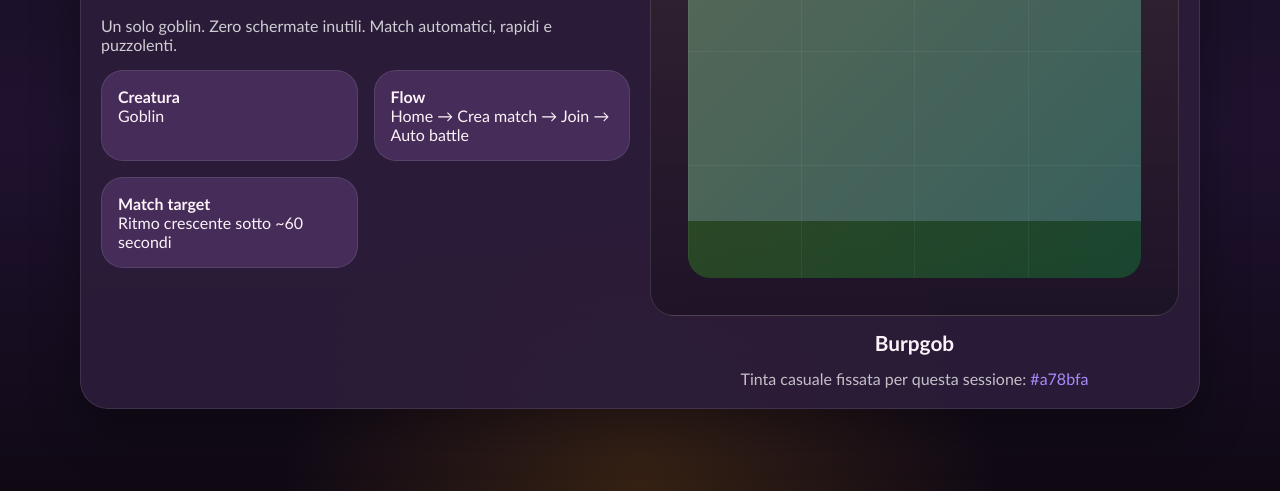
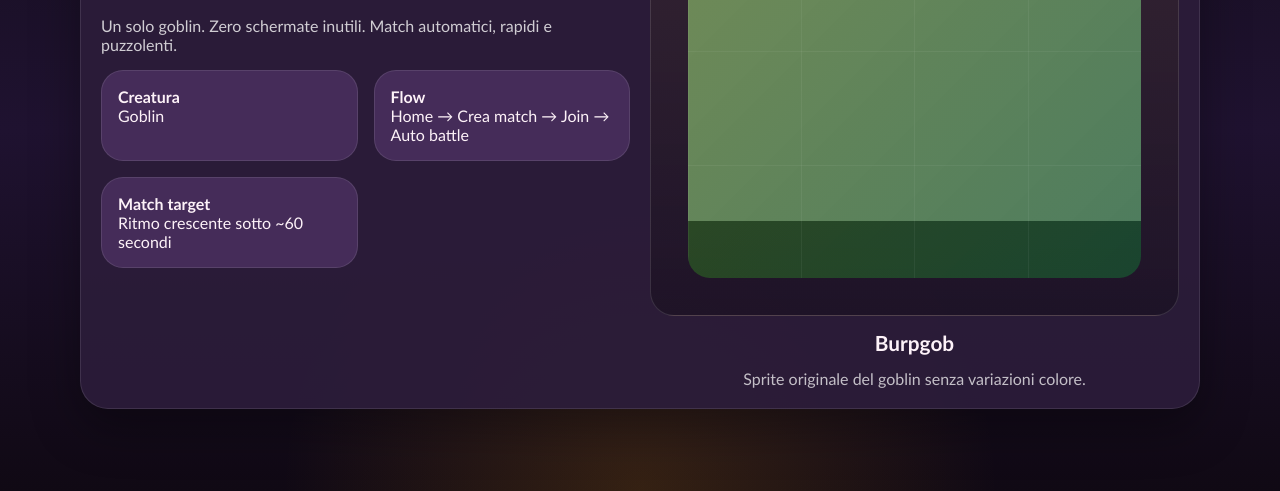
Before and after one commit to barbierir/FF_Lite, a plain HTML site: page index.html in a window 1280 px wide. Shown: the part 309-800 px from the top of the page. Drawn offline with Linux system fonts and the light colour scheme.

Commit message:
Remove fighter color variation

```diff
--- a/app.js
+++ b/app.js
@@ -1,7 +1,6 @@
 const STORAGE_KEYS = {
   leaderboard: 'ff-lite-leaderboard',
   playerName: 'ff-lite-player-name',
-  playerTint: 'ff-lite-player-tint',
 };
 
 const SPRITES = {
@@ -43,7 +42,6 @@ const ANIMATION_CONFIG = {
 };
 const NAME_PREFIXES = ['Stink', 'Bog', 'Snort', 'Muck', 'Grim', 'Snot', 'Burp', 'Fizzle', 'Crust', 'Toad'];
 const NAME_SUFFIXES = ['nibbler', 'belch', 'toes', 'whiff', 'sniffer', 'rump', 'fizzle', 'gob', 'blast', 'morsel'];
-const TINTS = ['#22c55e', '#84cc16', '#f59e0b', '#38bdf8', '#f472b6', '#a78bfa', '#fb7185'];
 const channel = 'BroadcastChannel' in window ? new BroadcastChannel('ff-lite-match') : null;
 
 const state = {
@@ -185,15 +183,10 @@ function generateFunnyName(seed = crypto.randomUUID()) {
   const suffix = pickDeterministic(NAME_SUFFIXES, `${seed}:s`);
   return `${prefix}${suffix}`;
 }
-function generateTint(seed = crypto.randomUUID()) {
-  return pickDeterministic(TINTS, `${seed}:t`);
-}
 function loadLocalPlayer() {
   const name = localStorage.getItem(STORAGE_KEYS.playerName) || generateFunnyName();
-  const tint = localStorage.getItem(STORAGE_KEYS.playerTint) || generateTint(name);
   localStorage.setItem(STORAGE_KEYS.playerName, name);
-  localStorage.setItem(STORAGE_KEYS.playerTint, tint);
-  return { id: crypto.randomUUID(), name, tint };
+  return { id: crypto.randomUUID(), name };
 }
 function loadLeaderboard() {
   try { return JSON.parse(localStorage.getItem(STORAGE_KEYS.leaderboard) || '[]'); }
@@ -225,19 +218,11 @@ class SpriteSheetAnimator {
     this.ended = null;
     this.image = null;
     this.imageCache = new Map();
-    this.tint = opts.tint || '#22c55e';
     this.flip = opts.flip ?? 1;
     this.frameWidth = 0;
     this.frameHeight = 0;
     this.ctx = this.canvas?.getContext('2d', { willReadFrequently: true });
-    this.offscreenCanvas = document.createElement('canvas');
-    this.offscreenCtx = this.offscreenCanvas.getContext('2d', { willReadFrequently: true });
-    this.setTint(this.tint);
     this.setFlip(this.flip);
-  }
-  setTint(tint) {
-    this.tint = tint;
-    if (this.current && this.image) this.drawFrame();
   }
   setFlip(flip) {
     this.flip = flip;
@@ -301,36 +286,19 @@ class SpriteSheetAnimator {
     this.tick();
   }
   resizeCanvases() {
-    for (const canvas of [this.canvas, this.offscreenCanvas]) {
+    for (const canvas of [this.canvas]) {
       if (!canvas) continue;
       canvas.width = this.frameWidth;
       canvas.height = this.frameHeight;
     }
   }
   drawFrame() {
-    if (!this.ctx || !this.offscreenCtx || !this.image) return;
+    if (!this.ctx || !this.image) return;
     const col = this.frame % this.cols;
     const row = Math.floor(this.frame / this.cols);
     const sx = col * this.frameWidth;
     const sy = row * this.frameHeight;
 
-    this.offscreenCtx.clearRect(0, 0, this.frameWidth, this.frameHeight);
-    this.offscreenCtx.drawImage(this.image, sx, sy, this.frameWidth, this.frameHeight, 0, 0, this.frameWidth, this.frameHeight);
-
-    const frame = this.offscreenCtx.getImageData(0, 0, this.frameWidth, this.frameHeight);
-    const { data } = frame;
-    const tint = hexToRgb(this.tint);
-
-    for (let i = 0; i < data.length; i += 4) {
-      const alpha = data[i + 3];
-      if (alpha === 0) continue;
-      const brightness = Math.max(data[i], data[i + 1], data[i + 2]) / 255;
-      data[i] = Math.round(tint.r * brightness);
-      data[i + 1] = Math.round(tint.g * brightness);
-      data[i + 2] = Math.round(tint.b * brightness);
-    }
-
-    this.offscreenCtx.putImageData(frame, 0, 0);
 
     this.ctx.clearRect(0, 0, this.frameWidth, this.frameHeight);
     this.ctx.save();
@@ -338,7 +306,7 @@ class SpriteSheetAnimator {
       this.ctx.translate(this.frameWidth, 0);
       this.ctx.scale(-1, 1);
     }
-    this.ctx.drawImage(this.offscreenCanvas, 0, 0);
+    this.ctx.drawImage(this.image, sx, sy, this.frameWidth, this.frameHeight, 0, 0, this.frameWidth, this.frameHeight);
     this.ctx.restore();
   }
   tick() {
@@ -365,19 +333,6 @@ class SpriteSheetAnimator {
   stop() { clearTimeout(this.timer); }
 }
 
-function hexToRgb(hex) {
-  const normalized = (hex || '').replace('#', '').trim();
-  const full = normalized.length === 3
-    ? normalized.split('').map((char) => char + char).join('')
-    : normalized.padEnd(6, '0').slice(0, 6);
-  const value = Number.parseInt(full, 16);
-  if (Number.isNaN(value)) return { r: 34, g: 197, b: 94 };
-  return {
-    r: (value >> 16) & 255,
-    g: (value >> 8) & 255,
-    b: value & 255,
-  };
-}
 
 function makeMatchPayload(playerA = state.me) {
   const matchId = `match-${Date.now().toString(36)}-${Math.random().toString(36).slice(2, 7)}`;
@@ -385,7 +340,7 @@ function makeMatchPayload(playerA = state.me) {
   return {
     id: matchId,
     createdAt: Date.now(),
-    playerA: { id: playerA.id, name: playerA.name, tint: playerA.tint, seed: hostSeed },
+    playerA: { id: playerA.id, name: playerA.name, seed: hostSeed },
   };
 }
 function getJoinLink(payload) {
@@ -423,7 +378,7 @@ function startJoinedFlow(payload) {
   state.pendingMatch = {
     payload: {
       ...payload,
-      playerB: { id: state.me.id, name: state.me.name, tint: state.me.tint, seed: playerBSeed },
+      playerB: { id: state.me.id, name: state.me.name, seed: playerBSeed },
     },
     link: getJoinLink(payload),
     opponentJoined: true,
@@ -448,7 +403,7 @@ function queueMatchStart(payload) {
 function createResolvedMatch(payload) {
   const playerA = payload.playerA;
   const playerB = payload.playerB || {
-    id: 'auto-b', name: generateFunnyName(`${payload.id}:fallback`), tint: generateTint(`${payload.id}:fallback`), seed: `${payload.id}:fallback`,
+    id: 'auto-b', name: generateFunnyName(`${payload.id}:fallback`), seed: `${payload.id}:fallback`,
   };
   return {
     id: payload.id,
@@ -569,9 +524,9 @@ function finishMatch() {
   render();
 }
 
-function renderAnimatedPreview(tint, label = '') {
+function renderAnimatedPreview(label = '') {
   return `
-    <div class="goblin-frame sprite-render sprite-render-home" data-home-animator="${label}" data-tint="${tint}">
+    <div class="goblin-frame sprite-render sprite-render-home" data-home-animator="${label}">
       <canvas class="sprite-canvas" aria-hidden="true"></canvas>
       <div class="sprite-fallback" hidden></div>
     </div>`;
@@ -591,9 +546,9 @@ function renderHome() {
         </div>
       </div>
       <div class="goblin-preview">
-        ${renderAnimatedPreview(state.me.tint, 'home')}
+        ${renderAnimatedPreview('home')}
         <div class="nameplate">${state.me.name}</div>
-        <div class="subtext">Tinta casuale fissata per questa sessione: <span style="color:${state.me.tint}">${state.me.tint}</span></div>
+        <div class="subtext">Sprite originale del goblin senza variazioni colore.</div>
       </div>
     </section>`;
 }
@@ -608,7 +563,7 @@ function renderCreate() {
       </div>
       <p class="muted">Se l’avversario apre il link nello stesso browser/dispositivo, questa schermata rileva la join e avvia il match anche qui.</p>
       <div class="goblin-preview" style="margin-top:18px;">
-        ${renderAnimatedPreview(state.me.tint, 'create')}
+        ${renderAnimatedPreview('create')}
         <div class="nameplate">${state.pendingMatch.payload.playerA.name}</div>
       </div>
     </section>`;
@@ -621,11 +576,11 @@ function renderJoin() {
         <h1 class="screen-title">Avversario trovato</h1>
         <p class="muted">Sei il player B. I goblin stanno entrando nell’arena…</p>
         <div class="info-card">
-          <strong>Host</strong><br/>${state.pendingMatch.payload.playerA.name}<br/><span style="color:${state.pendingMatch.payload.playerA.tint}">${state.pendingMatch.payload.playerA.tint}</span>
+          <strong>Host</strong><br/>${state.pendingMatch.payload.playerA.name}
         </div>
       </div>
       <div class="goblin-preview">
-        ${renderAnimatedPreview(playerB.tint, 'join')}
+        ${renderAnimatedPreview('join')}
         <div class="nameplate">${playerB.name}</div>
         <div class="subtext">Preparati: il match parte da solo fra un attimo.</div>
       </div>
@@ -661,7 +616,6 @@ function renderMatchOrPost() {
                     <canvas class="sprite-canvas" aria-hidden="true"></canvas>
                     <div class="sprite-fallback" hidden></div>
                   </div>
-                  <div class="sprite-effects" aria-hidden="true"></div>
                 </div>
               </div>
               <div class="health-bar"><div class="health-fill" data-hp="${index}" style="--hp:${fighter.hp}%"></div></div>
@@ -727,7 +681,7 @@ function render() {
   document.getElementById('post-leaderboard')?.addEventListener('click', () => { state.screen = 'leaderboard'; bgmManager.sync(); render(); });
 
   document.querySelectorAll('[data-home-animator]').forEach((node) => {
-    const animator = new SpriteSheetAnimator(node, { tint: node.dataset.tint || state.me.tint });
+    const animator = new SpriteSheetAnimator(node);
     state.previewAnimators.push(animator);
     animator.playSheet(HOME_ANIMATION);
   });
@@ -737,7 +691,6 @@ function render() {
     const previous = state.match.animators || [];
     previous.forEach((animator) => animator.stop());
     state.match.animators = nodes.map((node, index) => new SpriteSheetAnimator(node, {
-      tint: state.match.fighters[index].tint,
       flip: state.match.fighters[index].side === 'left' ? -1 : 1,
     }));
     if (state.screen === 'postmatch') {
@@ -757,7 +710,7 @@ channel?.addEventListener('message', (event) => {
     state.pendingMatch.opponentJoined = true;
     queueMatchStart({
       ...state.pendingMatch.payload,
-      playerB: event.data.playerB || { id: 'broadcast-b', name: generateFunnyName(`${event.data.matchId}:broadcast`), tint: generateTint(`${event.data.matchId}:broadcast`), seed: `${event.data.matchId}:broadcast` },
+      playerB: event.data.playerB || { id: 'broadcast-b', name: generateFunnyName(`${event.data.matchId}:broadcast`), seed: `${event.data.matchId}:broadcast` },
     });
   }
 });
--- a/styles.css
+++ b/styles.css
@@ -287,8 +287,7 @@ a { color: #fde68a; }
   isolation: isolate;
 }
 .sprite-canvas,
-.sprite-fallback,
-.sprite-effects {
+.sprite-fallback {
   position: absolute;
   inset: 0;
 }
@@ -297,32 +296,6 @@ a { color: #fde68a; }
   width: 100%;
   height: 100%;
   image-rendering: pixelated;
-}
-.sprite-effects {
-  z-index: 1;
-  pointer-events: none;
-}
-.sprite-effects::before,
-.sprite-effects::after {
-  content: "";
-  position: absolute;
-  pointer-events: none;
-}
-.sprite-effects::before {
-  left: 50%;
-  bottom: 7%;
-  width: 72%;
-  height: 18%;
-  transform: translateX(-50%);
-  border-radius: 999px;
-  background: radial-gradient(circle, rgba(0,0,0,0.42), rgba(0,0,0,0.08) 58%, transparent 75%);
-  filter: blur(4px);
-}
-.sprite-effects::after {
-  inset: auto 13% 2% 13%;
-  height: 56%;
-  border-radius: 50%;
-  background: linear-gradient(180deg, rgba(255,255,255,0.06), transparent 55%);
 }
 .sprite-fallback {
   z-index: 3;
```
